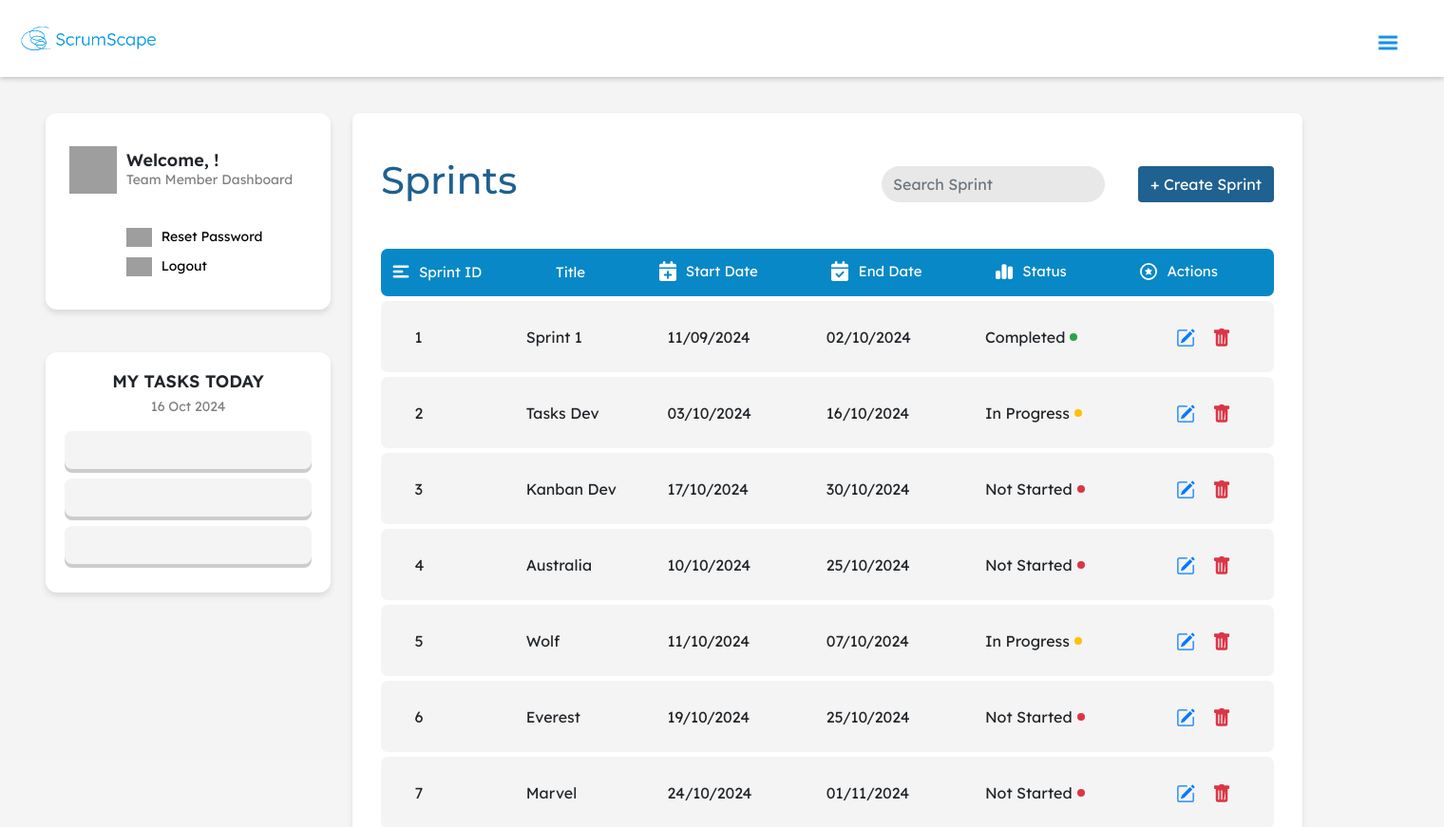
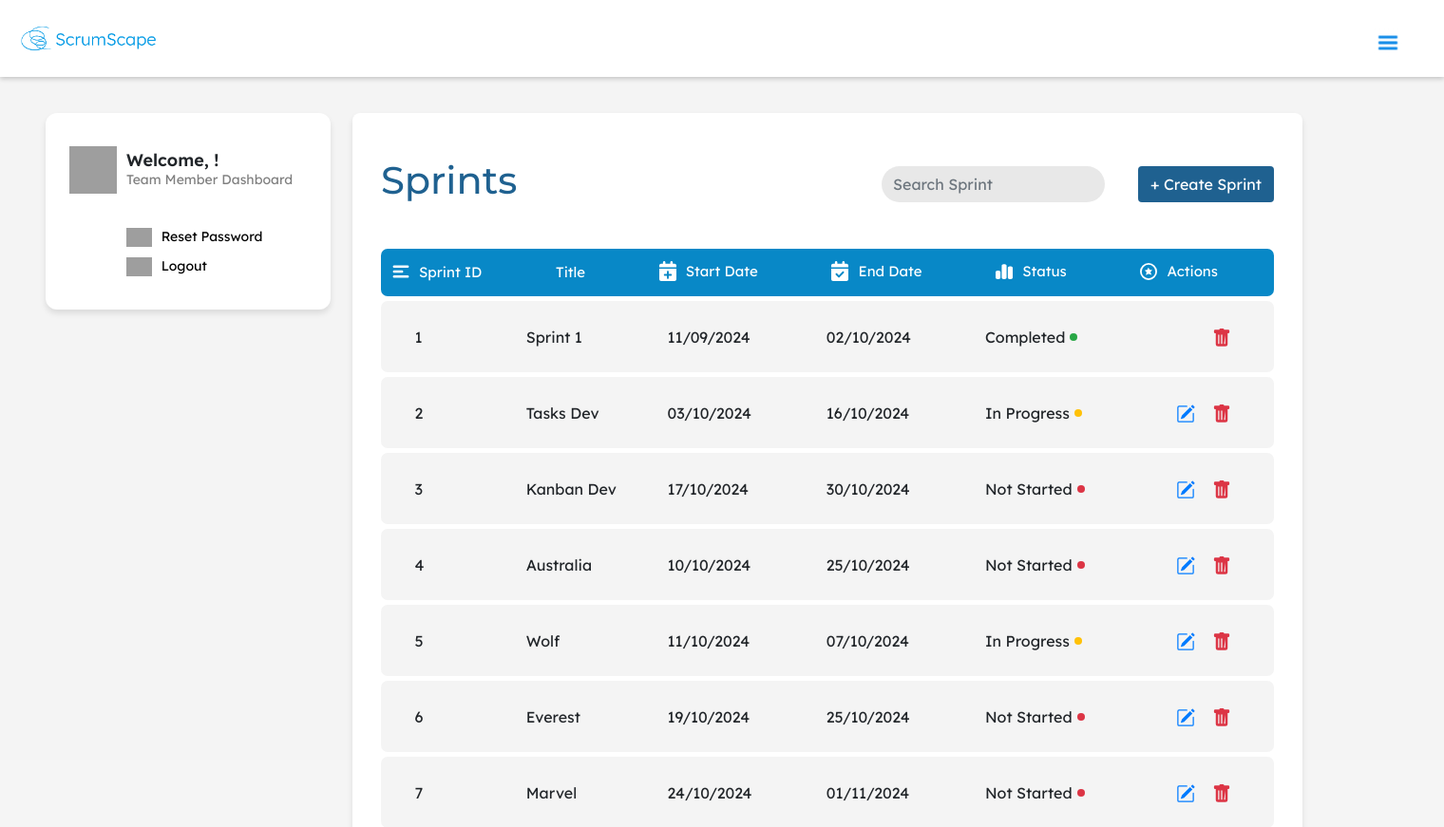
Before and after one commit to TienNguyenTech/ScrumScape-Project-Management-system, a PHP site: page /dashboard in a window 1520 px wide. Shown: the top 871 px of the page at 95% size. Run offline with PHP 8.4, Linux system fonts and the light colour scheme; the visitor is signed in with stand-in values (Sample User, id 1); data comes from the database, SQL or seed files in the repository; some libraries are stand-ins or nearby versions; grey boxes are pictures that could not be loaded.

Commit message:
fixed team member pages

```diff
--- a/dashboard/index.php
+++ b/dashboard/index.php
@@ -258,13 +258,7 @@ $user = $dao->getUserByUsername($_SESSION['user_id']);
                 </div>
             </div>
 
-            <div class="tasks">
-                <h3>MY TASKS TODAY</h3>
-                <p><?php echo date('d M Y'); ?></p>
-                <div class="task-item"></div>
-                <div class="task-item"></div>
-                <div class="task-item"></div>
-            </div>
+
         </div>
 
         <div class="m-5">
--- a/sprints/table.php
+++ b/sprints/table.php
@@ -300,6 +300,10 @@ function formatDate($date) {
             </td>
             <td class="d-flex align-items-center table-cell justify-content-center" style="border: none; gap: 4px">
                 <!-- Edit button -->
+                <?php
+                if ($sprint->status != 'Completed') {
+
+                ?>
                 <a href="../sprints/update_sprint.php?sprintId=<?= $sprint->sprint_id ?>">
                     <button type="button" class="btn btn-outline-primary" style="padding:7px; border: none;" onclick="event.stopPropagation();">
                         <svg xmlns="http://www.w3.org/2000/svg" width="20" height="20" fill="currentColor" class="bi bi-pencil-square" viewBox="0 0 16 16">
@@ -308,6 +312,13 @@ function formatDate($date) {
                         </svg>
                     </button>
                 </a>
+                    <?php
+                }
+                else{
+                    echo '&nbsp;&nbsp;&nbsp;&nbsp;&nbsp;&nbsp&nbsp;&nbsp';
+                }
+                ?>
+
 
                 <!-- Delete button -->
                 <form method="POST" action="">
--- a/user/add.php
+++ b/user/add.php
@@ -15,10 +15,10 @@ if ($_SERVER["REQUEST_METHOD"] == "POST") {
     $isAdmin = isset($_POST['isAdmin']) ? 1 : 0;
 
     $result = $dao->insertUser($email, $username, $password, $fname, $lname, $isAdmin);
-    var_dump($result);
+//    var_dump($result);
     if ($result) {
-//        header('Location: success.php');
-//        exit();
+        header('Location: /user/index.php');
+        exit();
     } else {
         echo "Error: Unable to insert user. Please try again.";
     }
```
Also changed, not shown: sprints/index.php (+10 -0 lines).
